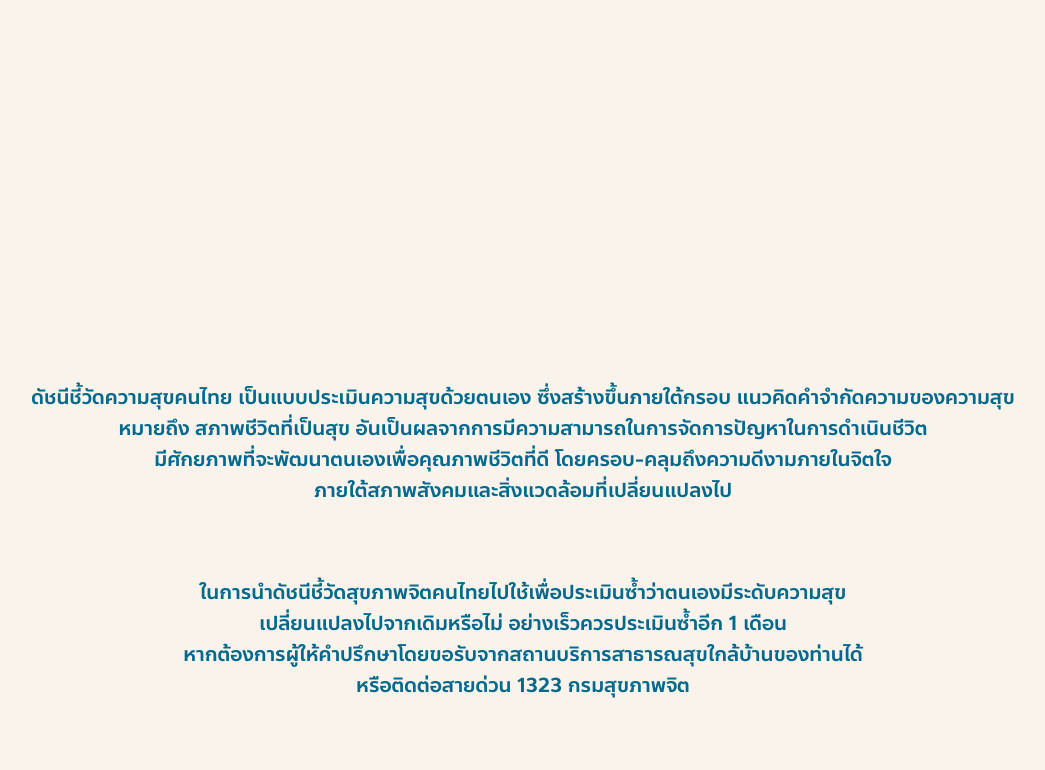
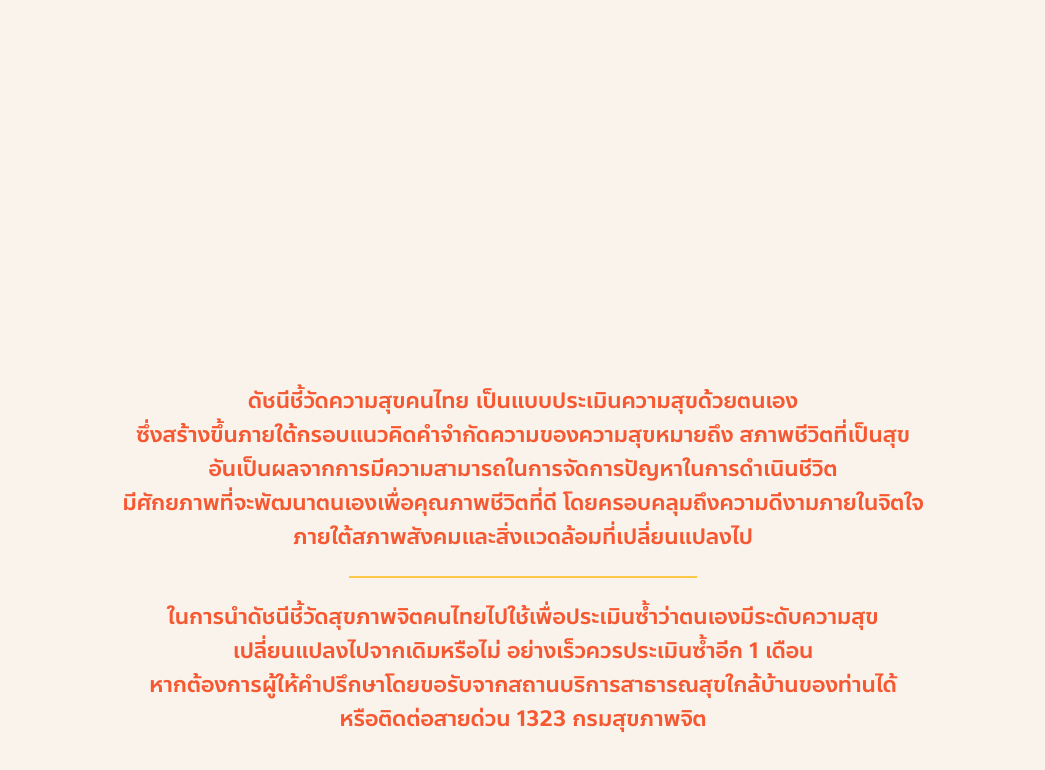
Before and after one commit to nonlapanssw/Happiness, a website: page happiness.html in a window 1280 px wide. Shown: the part 5560-6330 px from the top of the page, without its empty margins (181-1226 px from the left). Drawn offline with nearby package versions, Linux system fonts and the light colour scheme.

Commit message:
[EDIT] text happiness

```diff
--- a/happiness.css
+++ b/happiness.css
@@ -122,14 +122,18 @@ body{
     margin-top: 5%;
     font-family:anakotmai;
     text-align: center;
-    color: #00698D;
-    font-size: 20px;
+    color: #F65832;
+    font-size: 22px;
     padding-bottom: 8rem;
 }
 hr{
     border: 0.5px solid #F65832;
     width: 20%;
-  }
+}
+#P5-happiness hr{
+    border: 1px solid #FDC848;
+    width: 30%;
+}
 .video-P3,.video-P2{
     padding-bottom: 45%; /* 16:9 */
     height:50%;
--- a/happiness.html
+++ b/happiness.html
@@ -18,7 +18,7 @@
         src="https://firebasestorage.googleapis.com/v0/b/subjective-well-being.appspot.com/o/6.7-06.png?alt=media&token=b012b5b2-32d9-4a12-990a-f13af2965008"></img>
     <img style="width: 100%; top: -40px;"
         src="https://firebasestorage.googleapis.com/v0/b/subjective-well-being.appspot.com/o/6.2-06.png?alt=media&token=f1109189-9056-48cd-b360-81f14aa2b5e1"></img>
-    <img style="width: 100%; top: -20px"
+    <img style="width: 80%; top: -20px"
         src="https://firebasestorage.googleapis.com/v0/b/subjective-well-being.appspot.com/o/6.3-06.png?alt=media&token=7811bd0d-ec25-4089-8de8-50522a62d66e"></img>
     </div>
     <main>
@@ -115,12 +115,12 @@
                 </div>
             </section>
             <section id="P5-happiness">
-                <p>ดัชนีชี้วัดความสุขคนไทย เป็นแบบประเมินความสุขด้วยตนเอง ซึ่งสร้างขึ้นภายใต้กรอบ
-                    แนวคิดคำจำกัดความของความสุข
-                    <br>หมายถึง สภาพชีวิตที่เป็นสุข อันเป็นผลจากการมีความสามารถในการจัดการปัญหาในการดำเนินชีวิต
-                    <br>มีศักยภาพที่จะพัฒนาตนเองเพื่อคุณภาพชีวิตที่ดี โดยครอบ-คลุมถึงความดีงามภายในจิตใจ
+                <p>ดัชนีชี้วัดความสุขคนไทย เป็นแบบประเมินความสุขด้วยตนเอง
+                    <br>ซึ่งสร้างขึ้นภายใต้กรอบแนวคิดคำจำกัดความของความสุขหมายถึง สภาพชีวิตที่เป็นสุข
+                    <br>อันเป็นผลจากการมีความสามารถในการจัดการปัญหาในการดำเนินชีวิต
+                    <br>มีศักยภาพที่จะพัฒนาตนเองเพื่อคุณภาพชีวิตที่ดี โดยครอบคลุมถึงความดีงามภายในจิตใจ
                     <br>ภายใต้สภาพสังคมและสิ่งแวดล้อมที่เปลี่ยนแปลงไป</p>
-                <br>
+                <hr>
                 <p>ในการนำดัชนีชี้วัดสุขภาพจิตคนไทยไปใช้เพื่อประเมินซ้ำว่าตนเองมีระดับความสุข
                     <br>เปลี่ยนแปลงไปจากเดิมหรือไม่ อย่างเร็วควรประเมินซ้ำอีก 1 เดือน
                     <br>หากต้องการผู้ให้คำปรึกษาโดยขอรับจากสถานบริการสาธารณสุขใกล้บ้านของท่านได้
```
Also changed, not shown: index.css (+7 -6 lines), video.css (+10 -2 lines), video.html (+4 -3 lines).
